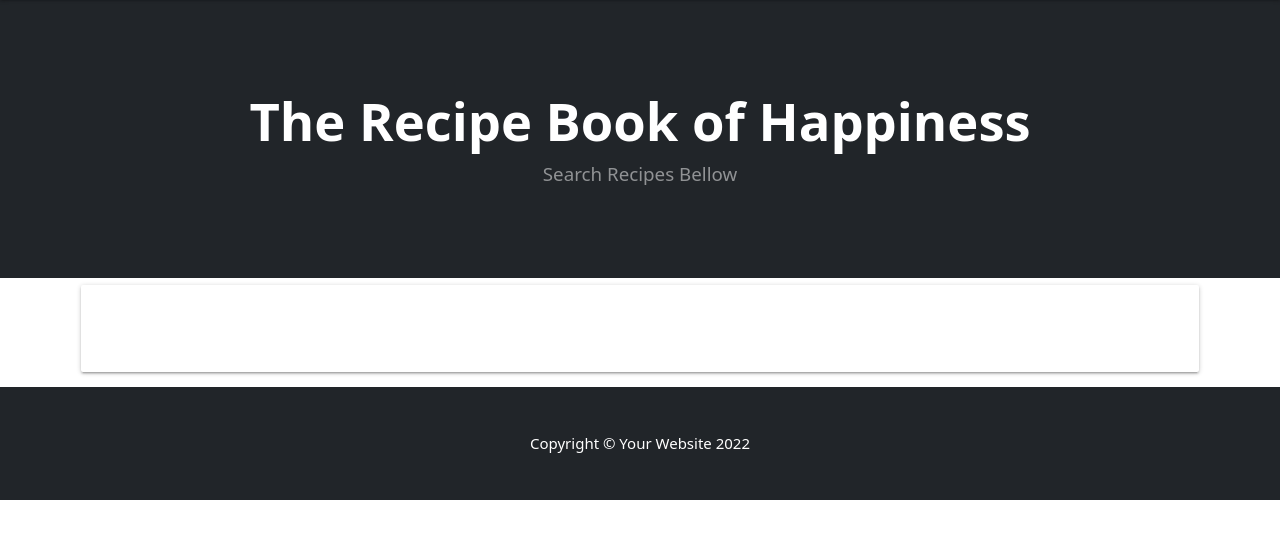
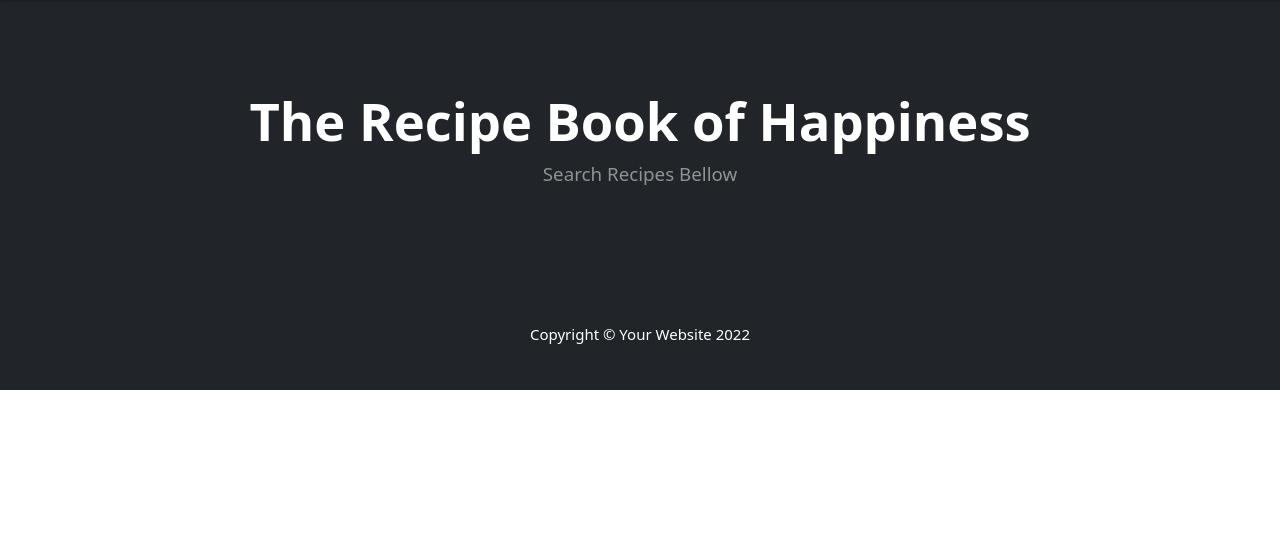
Before and after one commit to Code-Institute-Submissions/Frangelicomk-cookbook-project_SepResub, a Flask app: a page that uses templates/favorites.html in a window 1280 px wide. Shown: the part 65-604 px from the top of the page. Run offline with Flask 2, Linux system fonts and the light colour scheme; the visitor is signed in with stand-in values (Sample User, id 1); a database or web service that is not in the repository returns one stand-in record (values such as "Sample title"); some libraries are stand-ins or nearby versions.

Commit message:
removed div for message and now message updates though jinja from base html

```diff
--- a/templates/favorites.html
+++ b/templates/favorites.html
@@ -3,11 +3,7 @@
 
     <div class="container">
         <div class="col s12 m8 offset-m2">
-            <div class="card-panel">
-                <h3 class="center-align white-text text-darken-4">
-                   Welcome {{ username }},
-                </h3>
-            </div>
+
         </div>
     </div>
 {% endblock %}
```
